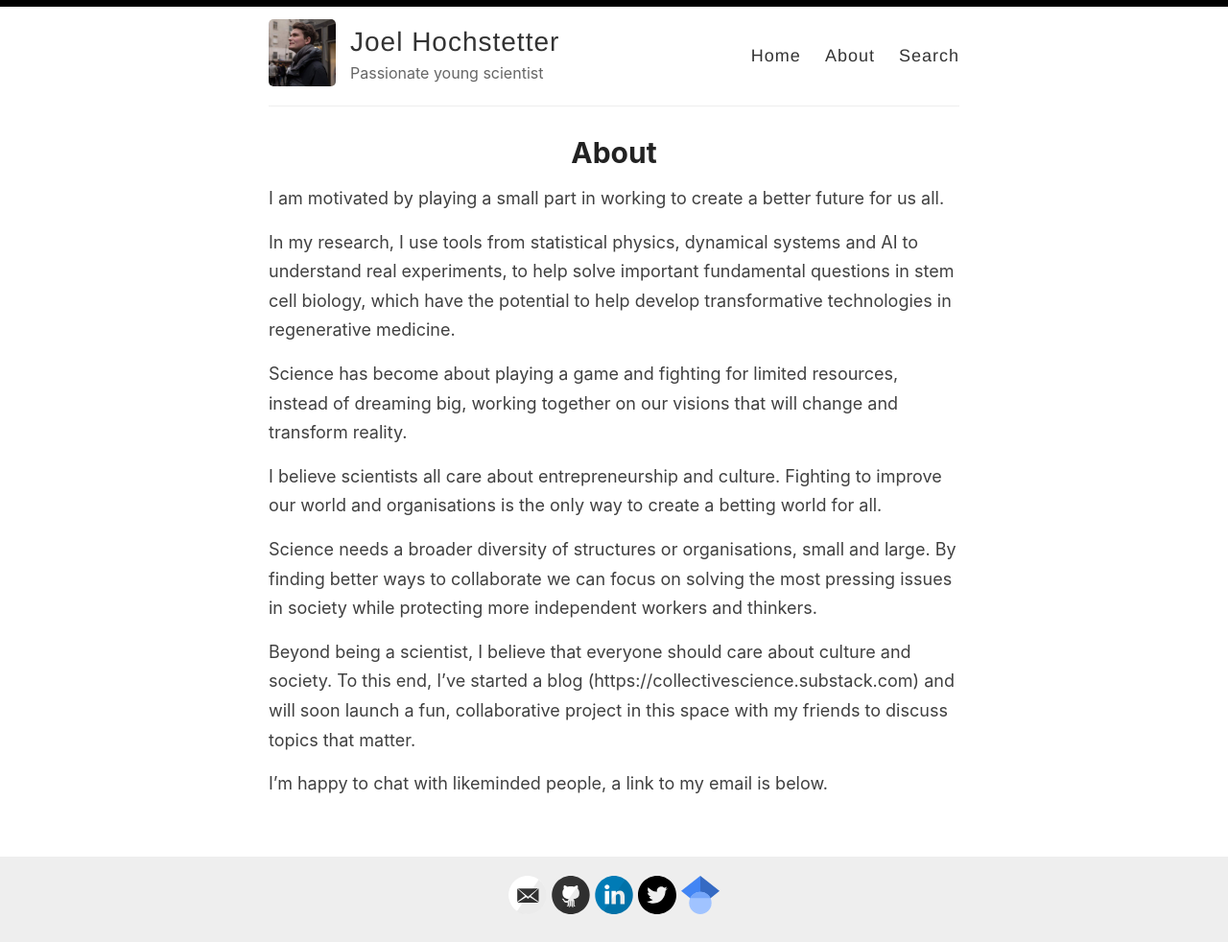
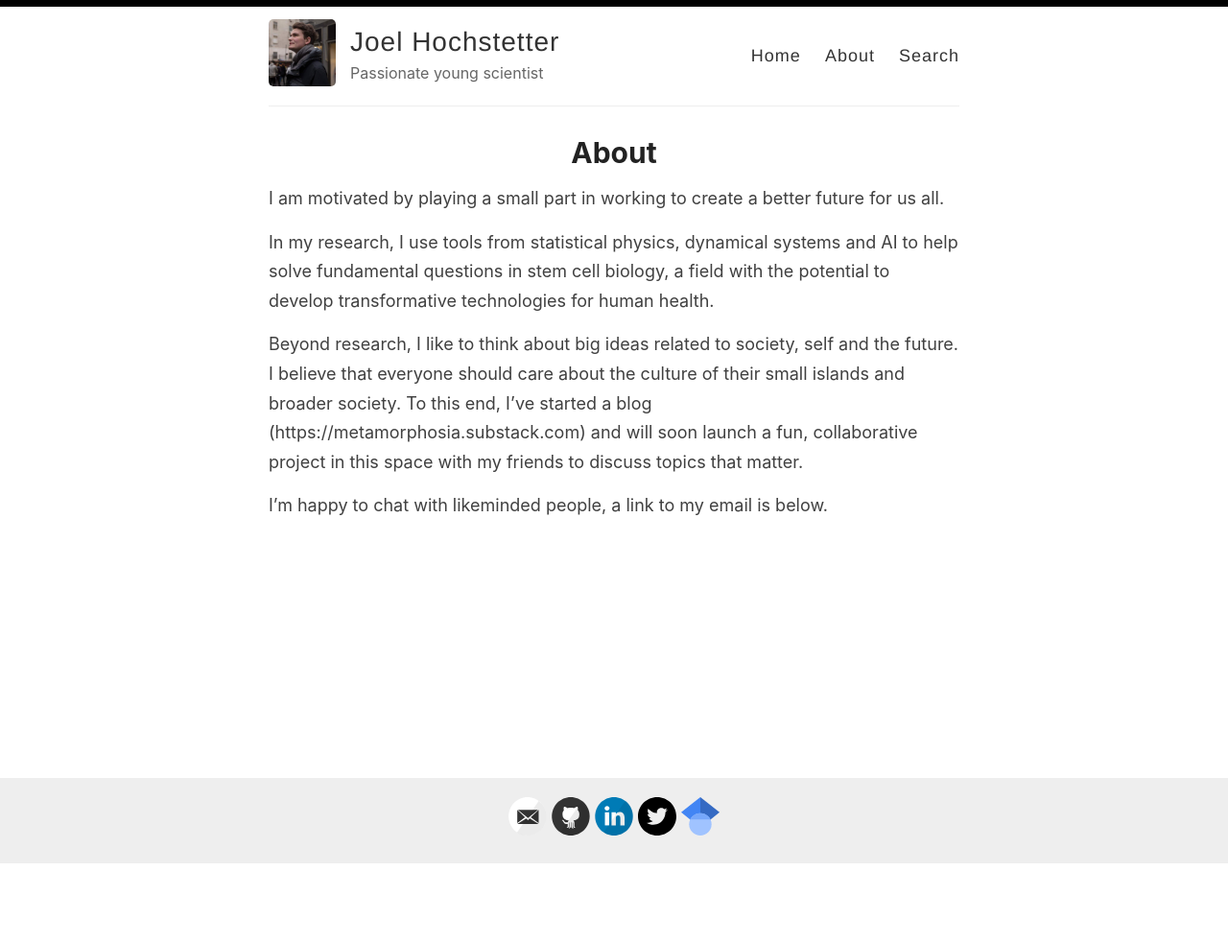
Before and after one commit to joelhochstetter/joelhochstetter.github.io, a Jekyll site: the page built from _pages/about.md, in a window 1280 px wide. Shown: the whole page at 96% size. Built offline with Jekyll 4.4.1, drawn with Linux system fonts in a browser that asks for light colours; after the commit the page ends 901 px from its top, so only the background shows below that.

Commit message:
Update about.md

```diff
--- a/_pages/about.md
+++ b/_pages/about.md
@@ -8,14 +8,8 @@ redirect_from:
 
 I am motivated by playing a small part in working to create a better future for us all.
 
-In my research, I use tools from statistical physics, dynamical systems and AI to understand real experiments, to help solve important fundamental questions in stem cell biology, which have the potential to help develop transformative technologies in regenerative medicine.
+In my research, I use tools from statistical physics, dynamical systems and AI to help solve fundamental questions in stem cell biology, a field with the potential to develop transformative technologies for human health.
 
-Science has become about playing a game and fighting for limited resources, instead of dreaming big, working together on our visions that will change and transform reality.
-
-I believe scientists all care about entrepreneurship and culture. Fighting to improve our world and organisations is the only way to create a betting world for all.
-
-Science needs a broader diversity of structures or organisations, small and large. By finding better ways to collaborate we can focus on solving the most pressing issues in society while protecting more independent workers and thinkers.
-
-Beyond being a scientist, I believe that everyone should care about culture and society. To this end, I've started a blog (https://collectivescience.substack.com) and will soon launch a fun, collaborative project in this space with my friends to discuss topics that matter.
+Beyond research, I like to think about big ideas related to society, self and the future. I believe that everyone should care about the culture of their small islands and broader society. To this end, I've started a blog (https://metamorphosia.substack.com) and will soon launch a fun, collaborative project in this space with my friends to discuss topics that matter.
 
 I'm happy to chat with likeminded people, a link to my email is below.
```
